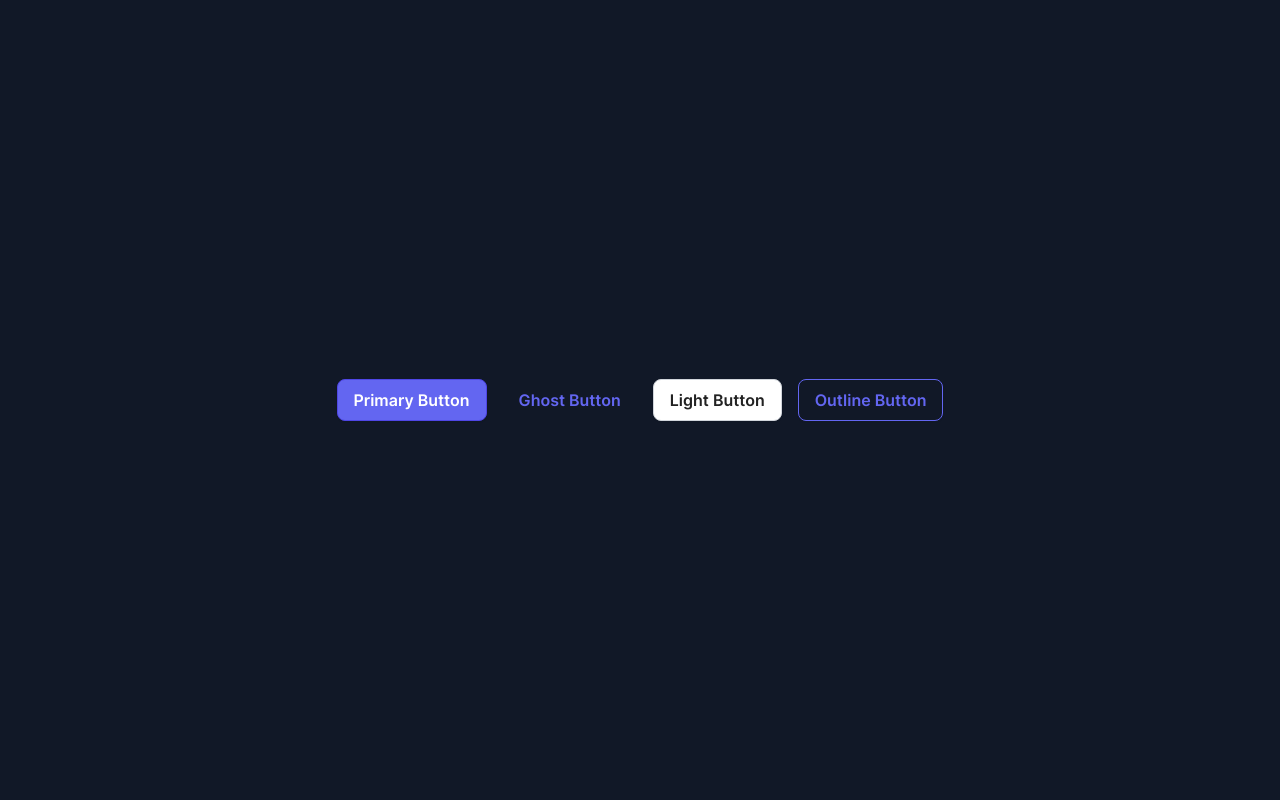
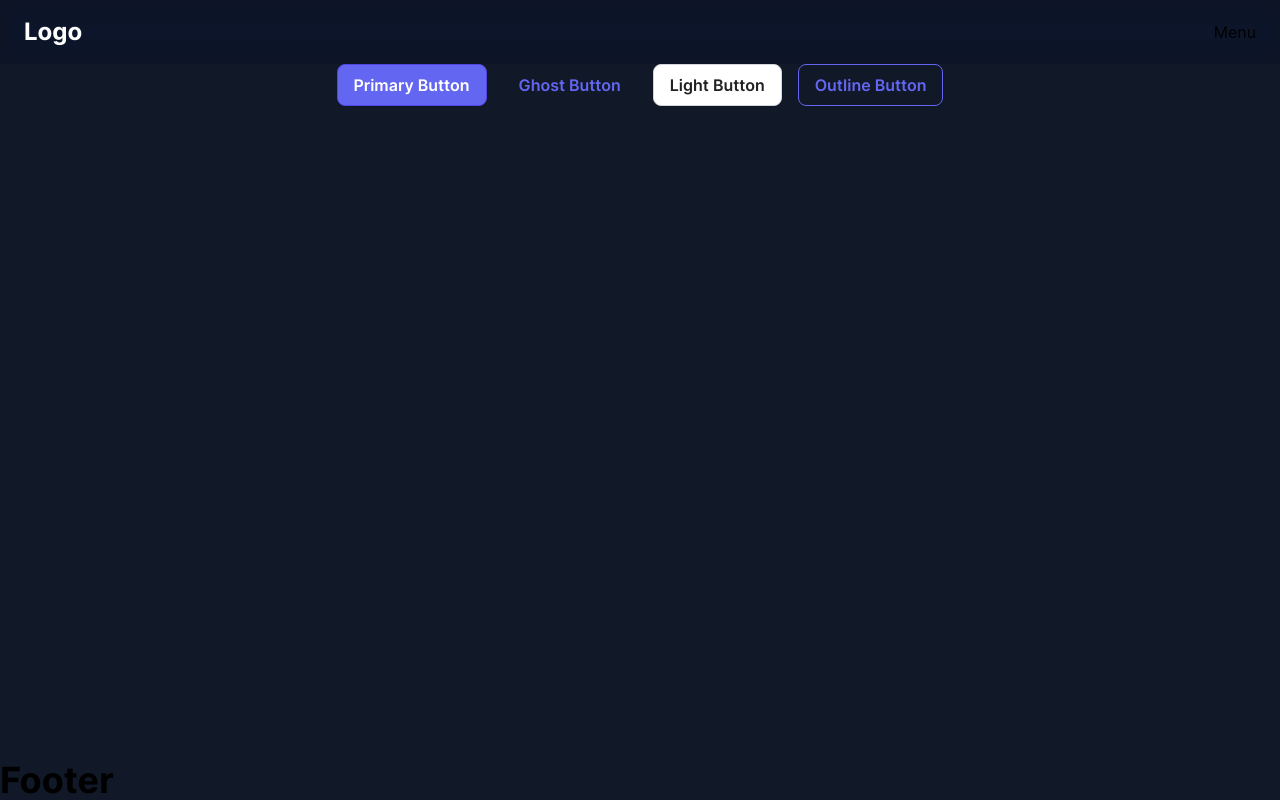
Before and after one commit to atyaio/atya.io, a Next.js app: page / in a window 1280 px wide. Built offline with nearby package versions, Linux system fonts and the light colour scheme.

Commit message:
feat: starting navbar and footer

```diff
--- a/src/components/layout/Layout.tsx
+++ b/src/components/layout/Layout.tsx
@@ -1,5 +1,16 @@
 import * as React from 'react';
 
 export default function Layout({ children }: { children: React.ReactNode }) {
-  return <main className='bg-gray-900'>{children}</main>;
+  return (
+    <div className='flex min-h-screen flex-col bg-gray-900'>
+      <nav className='sticky top-0 flex items-center justify-between bg-black bg-opacity-10 py-4 px-6 backdrop-blur-md backdrop-saturate-150'>
+        <h3 className='text-white'>Logo</h3>
+        <ul>Menu</ul>
+      </nav>
+      <main className='flex-1'>{children}</main>
+      <footer>
+        <h1>Footer</h1>
+      </footer>
+    </div>
+  );
 }
--- a/src/pages/index.tsx
+++ b/src/pages/index.tsx
@@ -2,22 +2,16 @@ import * as React from 'react';
 
 import Button from '@/components/buttons/Button';
 import Layout from '@/components/layout/Layout';
-import Seo from '@/components/Seo';
 
 export default function HomePage() {
   return (
     <Layout>
-      {/* <Seo templateTitle='Home' /> */}
-      <Seo />
-
-      <main className='flex h-screen w-screen items-center justify-center gap-4'>
+      <div className='flex h-full items-center justify-center gap-4'>
         <Button>Primary Button</Button>
         <Button variant='ghost'>Ghost Button</Button>
         <Button variant='light'>Light Button</Button>
         <Button variant='outline'>Outline Button</Button>
-      </main>
+      </div>
     </Layout>
   );
 }
-
-// flex-shrink-0 bg-purple-600 text-white text-base font-semibold py-2 px-4 rounded-lg shadow-md hover:bg-purple-700 focus:outline-none focus:ring-2 focus:ring-purple-500 focus:ring-offset-2 focus:ring-offset-purple-200
--- a/src/styles/globals.css
+++ b/src/styles/globals.css
@@ -113,3 +113,8 @@
     background-size: 0 2px, 100% 2px;
   }
 }
+
+/* {
+  box-sizing: border-box;
+  background: rgba(0, 100, 0, 0.05) !important;
+} */
```
